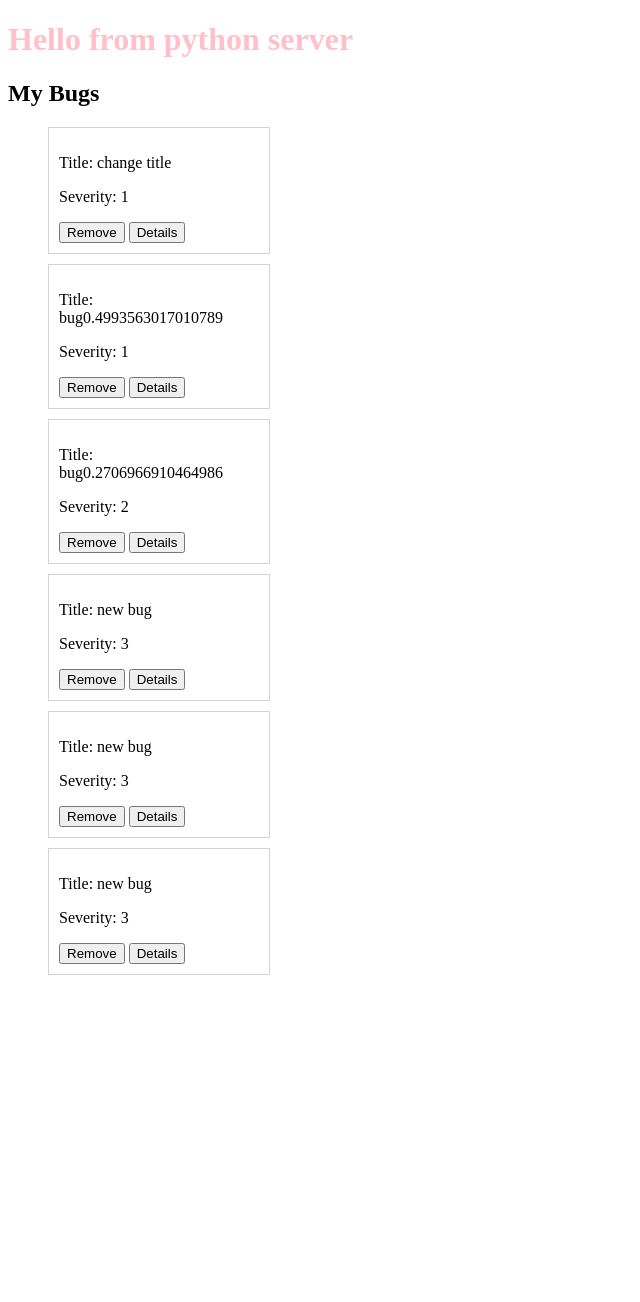
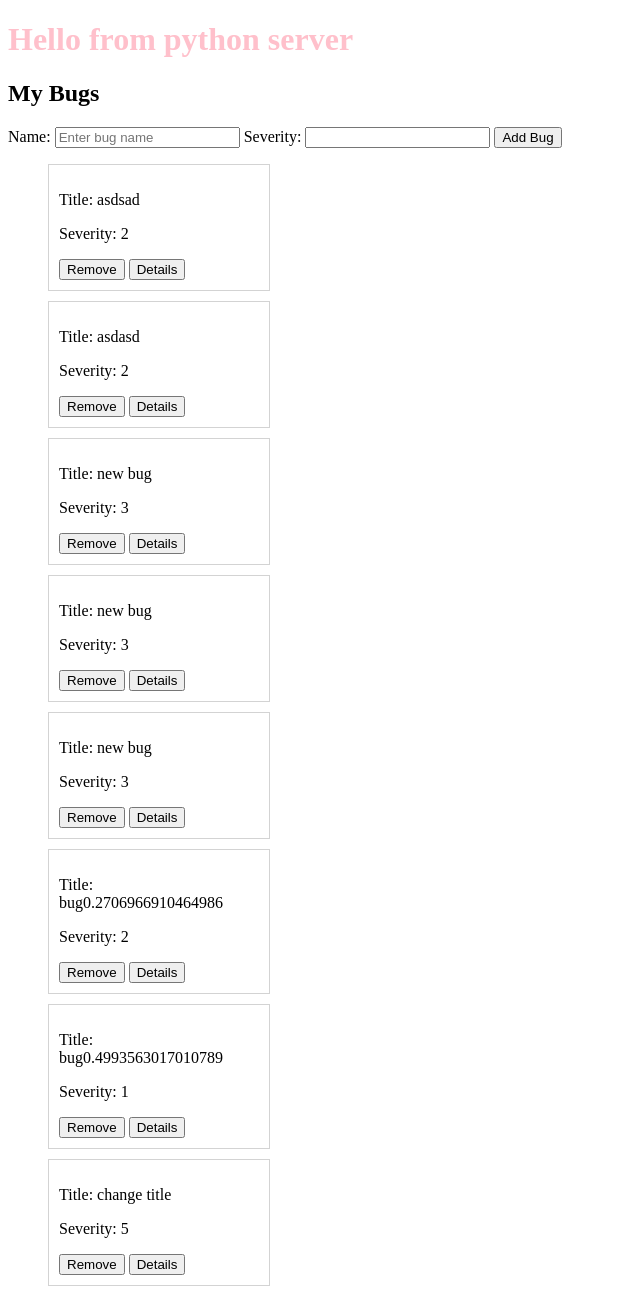
Before and after one commit to gDenisLit/python-flask, a Flask app: page / in a window 1280 px wide. Shown: the whole page, without its empty margins (0-640 px from the left). Before the commit the page ends 975 px from the top, so only its background shows below. Run offline with Flask 2, Linux system fonts and the light colour scheme.

Commit message:
add update and add

```diff
--- a/data/bug.json
+++ b/data/bug.json
@@ -1,38 +1 @@
-[
-    {
-        "_id": "yusz3tyjk3dq4wqbnnxhzwzcfv",
-        "title": "change title",
-        "severity": 1,
-        "createdAt": 1678288054.9113314
-    },
-    {
-        "_id": "yzlv2hm1mv4pznjtujtcvjxg78",
-        "title": "bug0.4993563017010789",
-        "severity": 1,
-        "createdAt": 1678288054.9113314
-    },
-    {
-        "_id": "t9u16g6xjwd82wbfp3snsjwfg3",
-        "title": "bug0.2706966910464986",
-        "severity": 2,
-        "createdAt": 1678288054.9113314
-    },
-    {
-        "_id": "c3sgwastsd3rqvt5sannmsovw8",
-        "title": "new bug",
-        "severity": 3,
-        "createdAt": 1678288730.3709898
-    },
-    {
-        "_id": "mxiulz1gvh5q9xgkupdiwjtwj1",
-        "title": "new bug",
-        "severity": 3,
-        "createdAt": 1678288736.798269
-    },
-    {
-        "_id": "rmcwpdjizp4ky67sn5bzdv2bgo",
-        "title": "new bug",
-        "severity": 3,
-        "createdAt": 1678288784.2724466
-    }
-]
+[{"_id": "yusz3tyjk3dq4wqbnnxhzwzcfv", "createdAt": 1678288054.9113314, "severity": "5", "title": "change title"}, {"_id": "yzlv2hm1mv4pznjtujtcvjxg78", "title": "bug0.4993563017010789", "severity": 1, "createdAt": 1678288054.9113314}, {"_id": "t9u16g6xjwd82wbfp3snsjwfg3", "title": "bug0.2706966910464986", "severity": 2, "createdAt": 1678288054.9113314}, {"_id": "c3sgwastsd3rqvt5sannmsovw8", "title": "new bug", "severity": 3, "createdAt": 1678288730.3709898}, {"_id": "mxiulz1gvh5q9xgkupdiwjtwj1", "title": "new bug", "severity": 3, "createdAt": 1678288736.798269}, {"_id": "rmcwpdjizp4ky67sn5bzdv2bgo", "title": "new bug", "severity": 3, "createdAt": 1678288784.2724466}, {"_id": "16ajmi57xqqrh3g83mhodvyi2b", "title": "asdasd", "severity": "2", "createdAt": 1678620224.9321764}, {"_id": "4nsk4t691fz3mfnmbq7x9ff9nr", "title": "asdsad", "severity": "2", "createdAt": 1678620279.8378181}]
--- a/server.py
+++ b/server.py
@@ -13,27 +13,36 @@ def index():
 
 @app.route("/api/bug", methods=["GET"])
 async def get_bugs():
-    bugs = await Bug_Service["query"]()
-    return jsonify(bugs)
+    try:
+        bugs = await Bug_Service["query"]()
+        return jsonify(bugs)
+    except Exception as e:
+        return jsonify({"message": f"Error creating bug: {e}"}), 500
 
 
 @app.route("/api/bug/<bug_id>", methods=["GET"])
 async def get_bug_by_id(bug_id):
-    bug = await Bug_Service["get_by_id"](bug_id)
-    return jsonify(bug)
+    try:
+        bug = await Bug_Service["get_by_id"](bug_id)
+        return jsonify(bug)
+    except Exception as e:
+        return jsonify({"message": f"Error creating bug: {e}"}), 500
 
 
 @app.route("/api/bug/<bug_id>", methods=["DELETE"])
 async def remove_bug(bug_id):
-    bugs = await Bug_Service["remove_bug"](bug_id)
-    return jsonify(bugs)
+    try:
+        bugs = await Bug_Service["remove_bug"](bug_id)
+        return jsonify(bugs)
+    except Exception as e:
+        return jsonify({"message": f"Error creating bug: {e}"}), 500
 
 
 @app.route("/api/bug", methods=["POST"])
 async def add_bug():
     try:
         bug_data = request.get_json()
-        bugs = await Bug_Service.add_bug(bug_data)
+        bugs = await Bug_Service["add_bug"](bug_data)
         return jsonify(bugs), 201
     except Exception as e:
         return jsonify({"message": f"Error creating bug: {e}"}), 500
@@ -43,9 +52,7 @@ async def add_bug():
 async def update_bug():
     try:
         bug_data = request.get_json()
-        print("bug data", bug_data)
-        bugs = await Bug_Service.update_bug(bug_data)
-        print(bugs)
+        bugs = await Bug_Service["update_bug"](bug_data)
         return jsonify(bugs), 201
     except Exception as e:
         return jsonify({"message": f"Error updating bug: {e}"}), 500
--- a/services/bug_service.py
+++ b/services/bug_service.py
@@ -40,18 +40,20 @@ async def update_bug(new_bug):
             idx = i
             break
 
+    print('found idx', idx)
     if idx >= 0:
         bugs[idx] = new_bug
 
-    save_bugs(bugs)
+    await save_bugs(bugs)
     return bugs
 
 
-async def add_bug(title, severity):
-    bug = create_bug(title, severity)
+async def add_bug(new_bug):
+    print('new ', new_bug)
+    bug = create_bug(new_bug["title"], new_bug["severity"])
     bugs = await query()
     bugs.append(bug)
-    save_bugs(bugs)
+    await save_bugs(bugs)
     return bugs
 
 
--- a/templates/index.html
+++ b/templates/index.html
@@ -11,6 +11,17 @@
 <body onload="init()">
     <h1>Hello from python server</h1>
     <h2>My Bugs</h2>
+    <form onsubmit="onAddBug(event)">
+        <label>
+            <span>Name:</span>
+            <input type="text" placeholder="Enter bug name">
+        </label>
+        <label>
+            <span>Severity:</span>
+            <input type="number">
+        </label>
+        <button type="submit">Add Bug</button>
+    </form>
     <ul class="bug-list route hide"></ul>
     <section class="bug-details hide route"></section>
     <section class="bug-edit hide route"></section>
@@ -38,6 +49,17 @@
             renderEdit(bug)
         }
 
+        async function onAddBug(ev) {
+            ev.preventDefault()
+            const [input1, input2] = ev.target
+            const bug = {
+                title: input1.value,
+                severity: input2.value
+            }
+            const bugs = await saveBug(bug)
+            renderBugs(bugs)
+        }
+
         async function onSaveBug(ev, bugId) {
             ev.preventDefault()
             const [input1, input2] = ev.target
@@ -52,6 +74,7 @@
 
         //View
         function renderBugs(bugs) {
+            bugs = bugs.reverse()
             const strHtml = bugs.map(bug => {
                 return `
                     <li class="bug-preview">
@@ -72,7 +95,7 @@
                 <p>Title: ${bug.title}</p>
                 <p>severity: ${bug.severity}</p>
                 <p>Date: ${bug.createdAt}</p>
-                <button onclick="routerView('list')">Back</button>
+                <button onclick="init()">Back</button>
                 <button onclick="onEditBug('${bug._id}')">Edit</button>
             `
             document.querySelector('.bug-details').innerHTML = strHtml
@@ -130,11 +153,16 @@
             const url = `${BASE_URL}/api/bug`
             const body = JSON.stringify(bug)
 
-            return fetch(url, { method: method, body: body })
+            return fetch(url, {
+                method: method,
+                body: body,
+                headers: {
+                    'Content-Type': 'application/json'
+                }
+            })
                 .then(res => res.json())
                 .catch((err) => console.log('error saving bug', err))
         }
-
     </script>
     <style>
         h1 {
```
